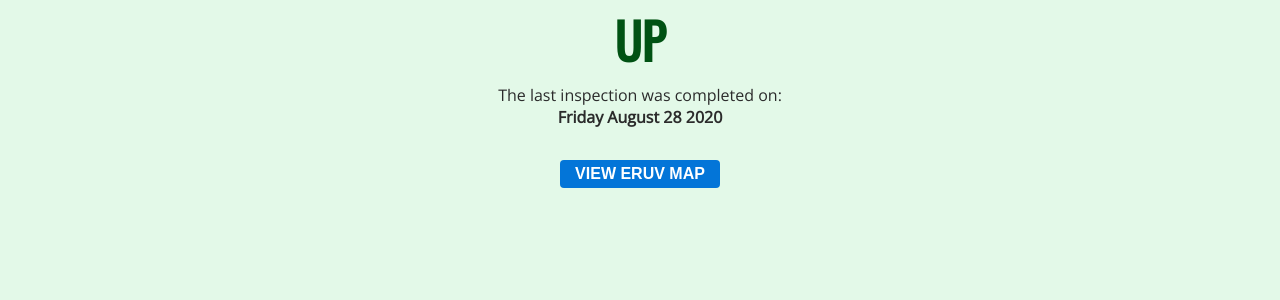
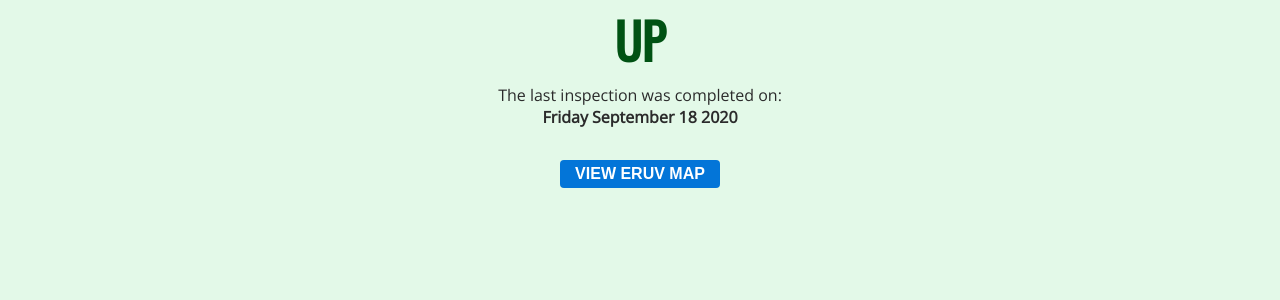
Before and after one commit to MisterGlass/eiruv, a Jekyll site: the page built from docs/index.md, in a window 1280 px wide. Shown: the part 206-506 px from the top of the page. Built offline with Jekyll 4.4.1, drawn with Linux system fonts in a browser that asks for light colours; our own code applies the rules of GitHub Pages for plain Markdown files.

Commit message:
Update eruv_status.yml

```diff
--- a/docs/_data/eruv_status.yml
+++ b/docs/_data/eruv_status.yml
@@ -1,3 +1,3 @@
 status: "Up"
-date: "Friday August 28 2020 "
+date: "Friday September 18 2020 "
 details: ""
```
